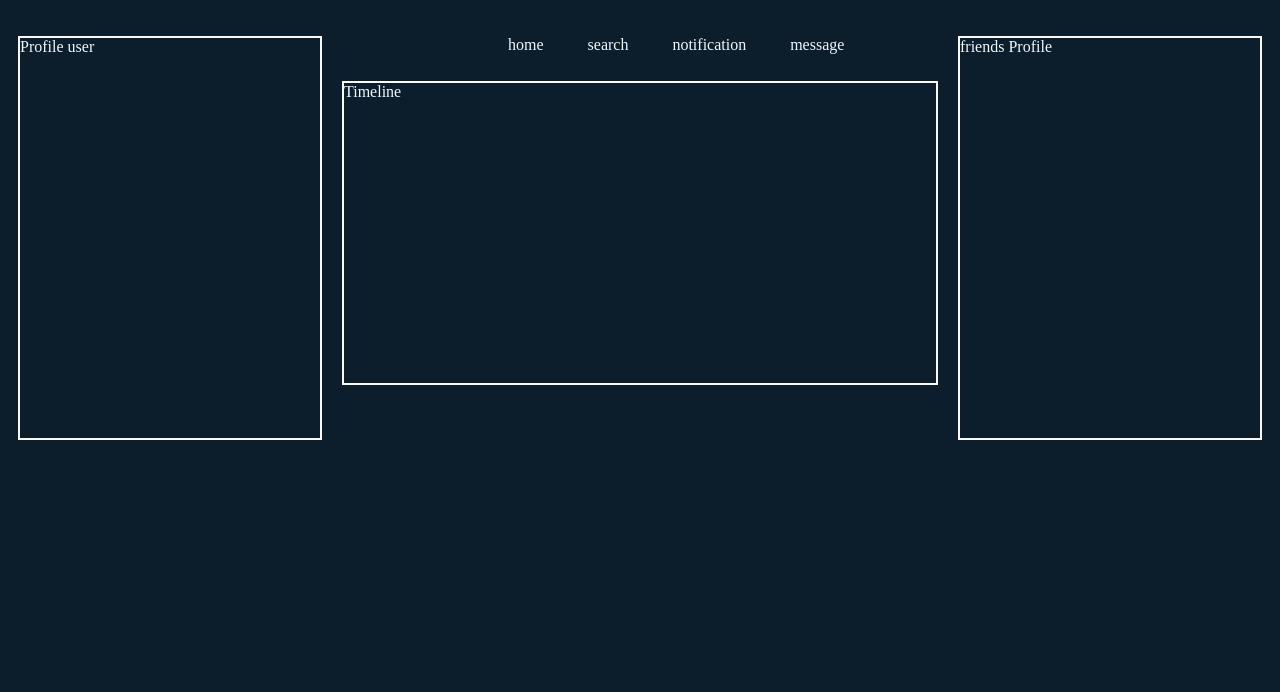
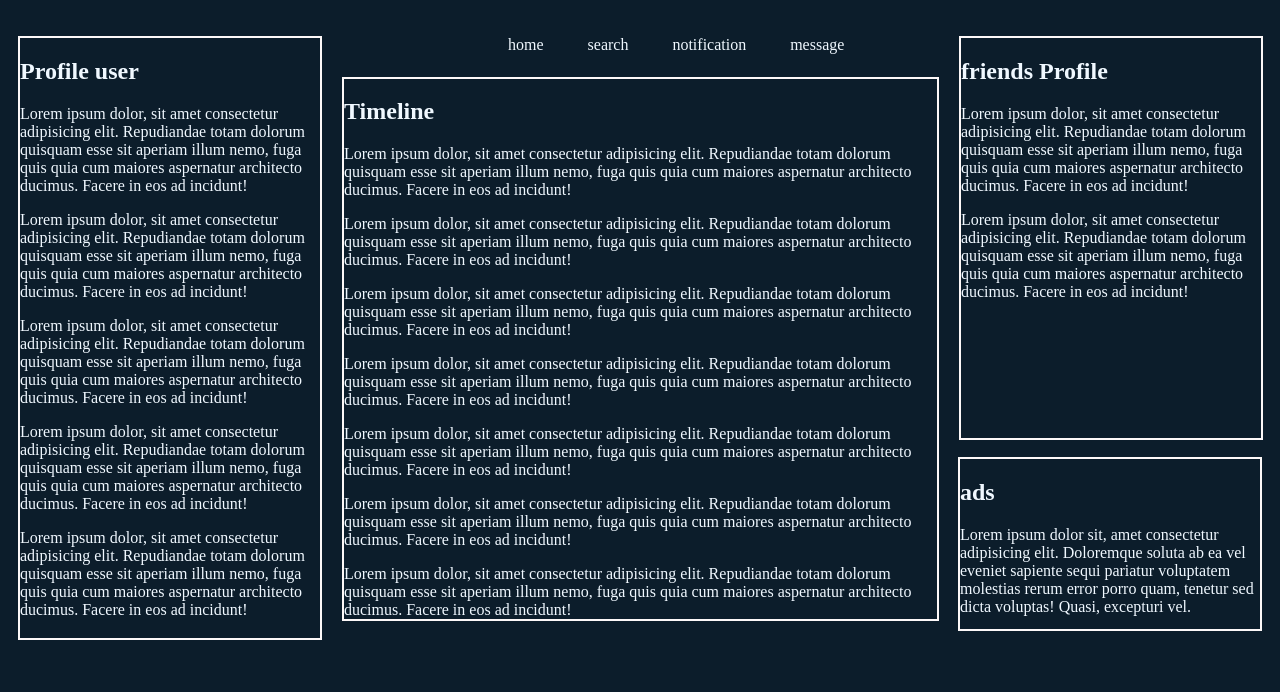
Before and after one commit to CGMedina03/Social-Media-project, a plain HTML site: page newsfeed.html in a window 1280 px wide. Drawn offline with Linux system fonts and the light colour scheme.

Commit message:
final changes for today

```diff
--- a/newsfeed.html
+++ b/newsfeed.html
@@ -20,11 +20,102 @@
     <!-- for flexbox -->
     <div class="flex-container">
       <!-- profile user side -->
-      <div class="content-box left-side-bar">Profile user</div>
+      <div class="content-box left-side-bar">
+        <h2>Profile user</h2>
+        <p>
+          Lorem ipsum dolor, sit amet consectetur adipisicing elit. Repudiandae
+          totam dolorum quisquam esse sit aperiam illum nemo, fuga quis quia cum
+          maiores aspernatur architecto ducimus. Facere in eos ad incidunt!
+        </p>
+        <p>
+          Lorem ipsum dolor, sit amet consectetur adipisicing elit. Repudiandae
+          totam dolorum quisquam esse sit aperiam illum nemo, fuga quis quia cum
+          maiores aspernatur architecto ducimus. Facere in eos ad incidunt!
+        </p>
+        <p>
+          Lorem ipsum dolor, sit amet consectetur adipisicing elit. Repudiandae
+          totam dolorum quisquam esse sit aperiam illum nemo, fuga quis quia cum
+          maiores aspernatur architecto ducimus. Facere in eos ad incidunt!
+        </p>
+        <p>
+          Lorem ipsum dolor, sit amet consectetur adipisicing elit. Repudiandae
+          totam dolorum quisquam esse sit aperiam illum nemo, fuga quis quia cum
+          maiores aspernatur architecto ducimus. Facere in eos ad incidunt!
+        </p>
+        <p>
+          Lorem ipsum dolor, sit amet consectetur adipisicing elit. Repudiandae
+          totam dolorum quisquam esse sit aperiam illum nemo, fuga quis quia cum
+          maiores aspernatur architecto ducimus. Facere in eos ad incidunt!
+        </p>
+      </div>
       <!-- the timeline or newsfeed side -->
-      <div class="content-box homepage">Timeline</div>
+      <div class="content-box homepage">
+        <h2>Timeline</h2>
+        <p>
+          Lorem ipsum dolor, sit amet consectetur adipisicing elit. Repudiandae
+          totam dolorum quisquam esse sit aperiam illum nemo, fuga quis quia cum
+          maiores aspernatur architecto ducimus. Facere in eos ad incidunt!
+        </p>
+        <p>
+          Lorem ipsum dolor, sit amet consectetur adipisicing elit. Repudiandae
+          totam dolorum quisquam esse sit aperiam illum nemo, fuga quis quia cum
+          maiores aspernatur architecto ducimus. Facere in eos ad incidunt!
+        </p>
+        <p>
+          Lorem ipsum dolor, sit amet consectetur adipisicing elit. Repudiandae
+          totam dolorum quisquam esse sit aperiam illum nemo, fuga quis quia cum
+          maiores aspernatur architecto ducimus. Facere in eos ad incidunt!
+        </p>
+        <p>
+          Lorem ipsum dolor, sit amet consectetur adipisicing elit. Repudiandae
+          totam dolorum quisquam esse sit aperiam illum nemo, fuga quis quia cum
+          maiores aspernatur architecto ducimus. Facere in eos ad incidunt!
+        </p>
+        <p>
+          Lorem ipsum dolor, sit amet consectetur adipisicing elit. Repudiandae
+          totam dolorum quisquam esse sit aperiam illum nemo, fuga quis quia cum
+          maiores aspernatur architecto ducimus. Facere in eos ad incidunt!
+        </p>
+        <p>
+          Lorem ipsum dolor, sit amet consectetur adipisicing elit. Repudiandae
+          totam dolorum quisquam esse sit aperiam illum nemo, fuga quis quia cum
+          maiores aspernatur architecto ducimus. Facere in eos ad incidunt!
+        </p>
+        <p>
+          Lorem ipsum dolor, sit amet consectetur adipisicing elit. Repudiandae
+          totam dolorum quisquam esse sit aperiam illum nemo, fuga quis quia cum
+          maiores aspernatur architecto ducimus. Facere in eos ad incidunt!
+        </p>
+        <p>
+          Lorem ipsum dolor, sit amet consectetur adipisicing elit. Repudiandae
+          totam dolorum quisquam esse sit aperiam illum nemo, fuga quis quia cum
+          maiores aspernatur architecto ducimus. Facere in eos ad incidunt!
+        </p>
+      </div>
       <!-- for the friend's profile side -->
-      <div class="content-box right-side-bar">friends Profile</div>
+      <div class="content-box right-side-bar">
+        <h2>friends Profile</h2>
+        <p>
+          Lorem ipsum dolor, sit amet consectetur adipisicing elit. Repudiandae
+          totam dolorum quisquam esse sit aperiam illum nemo, fuga quis quia cum
+          maiores aspernatur architecto ducimus. Facere in eos ad incidunt!
+        </p>
+        <p>
+          Lorem ipsum dolor, sit amet consectetur adipisicing elit. Repudiandae
+          totam dolorum quisquam esse sit aperiam illum nemo, fuga quis quia cum
+          maiores aspernatur architecto ducimus. Facere in eos ad incidunt!
+        </p>
+      </div>
+      <!-- this is for dummy ads -->
+      <div class="content-box ads">
+        <h2>ads</h2>
+        <p>
+          Lorem ipsum dolor sit, amet consectetur adipisicing elit. Doloremque
+          soluta ab ea vel eveniet sapiente sequi pariatur voluptatem molestias
+          rerum error porro quam, tenetur sed dicta voluptas! Quasi, excepturi
+          vel.
+        </p>
+      </div>
     </div>
   </body>
 </html>
--- a/styles/newsfeed.css
+++ b/styles/newsfeed.css
@@ -6,16 +6,18 @@ body {
 .flex-container {
   display: flex;
   justify-content: space-between;
-  height: 550px;
+  height: 615px;
 }
 .content-box {
+  height: 500px;
   border: 2px solid rgb(253, 248, 248);
-  width: 200px;
+  min-width: 100px;
   margin: 10px;
 }
+/* profile user bar */
 .left-side-bar {
-  height: 400px;
   flex: 0 2 300px;
+  height: 600px;
 }
 /* for the navigation bar */
 .navBar {
@@ -33,12 +35,21 @@ body {
   padding: 20px;
 }
 .homepage {
-  height: 300px;
+  overflow-x: auto;
+  height: 540px;
   flex: 5 0 400px;
   align-self: center;
-  margin-top: -10%;
+  margin-top: 40px;
 }
 .right-side-bar {
   height: 400px;
   flex: 0 2 300px;
 }
+.ads {
+  height: 170px;
+  flex: 0 2 300px;
+  align-self: flex-end;
+  overflow: hidden;
+  margin-left: -315px;
+  margin-right: 10px;
+}
```
